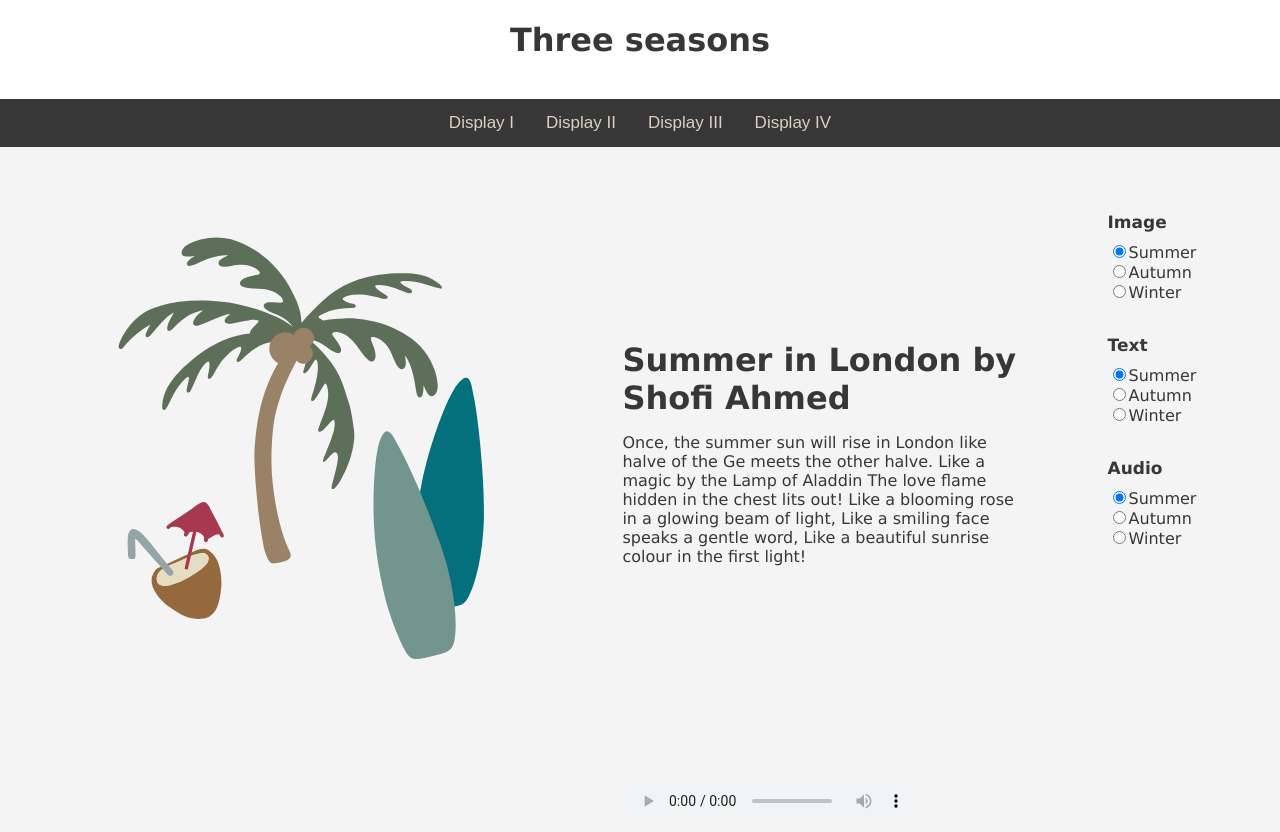
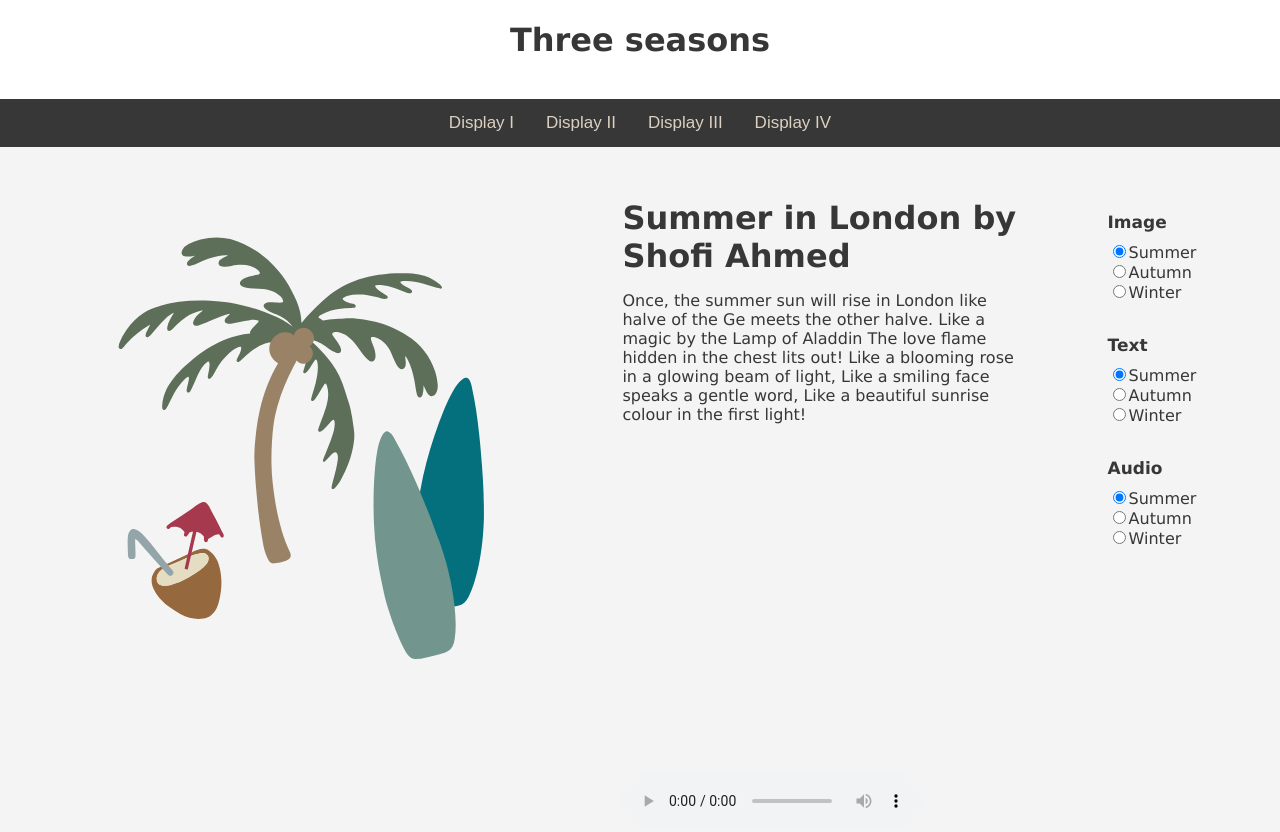
Before and after one commit to IT2810/it2810-webutvikling-h18-prosjekt-2-gruppe--07, a React (Create React App) app: page / in a window 1280 px wide. Built offline with nearby package versions, Linux system fonts and the light colour scheme.

Commit message:
Modified CSS

```diff
--- a/src/App.css
+++ b/src/App.css
@@ -1,8 +1,4 @@
 /* grid layout for the overall page */
-body {
-  background: #F4F4F4;
-  font-family: "Verdana", Geneva, sans-serif;
-}
 
 .header {
   grid-area: title;
@@ -50,7 +46,7 @@ h2 {
 
 .contentText {
   grid-area: text;
-  margin: auto;
+  margin-top: 30px;
 }
 
 .contentAudio {
--- a/src/index.css
+++ b/src/index.css
@@ -1,5 +1,6 @@
 body {
   margin: 0;
   padding: 0;
-  font-family: sans-serif;
+  background: #F4F4F4;
+  font-family: "Verdana", Geneva, sans-serif;
 }
```
